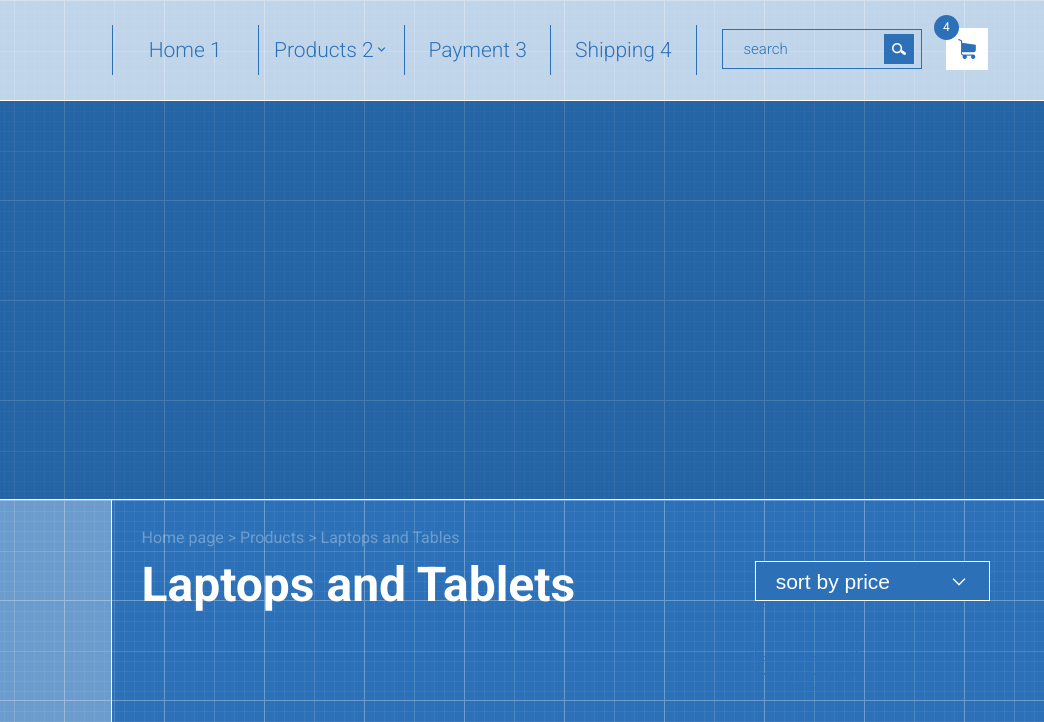
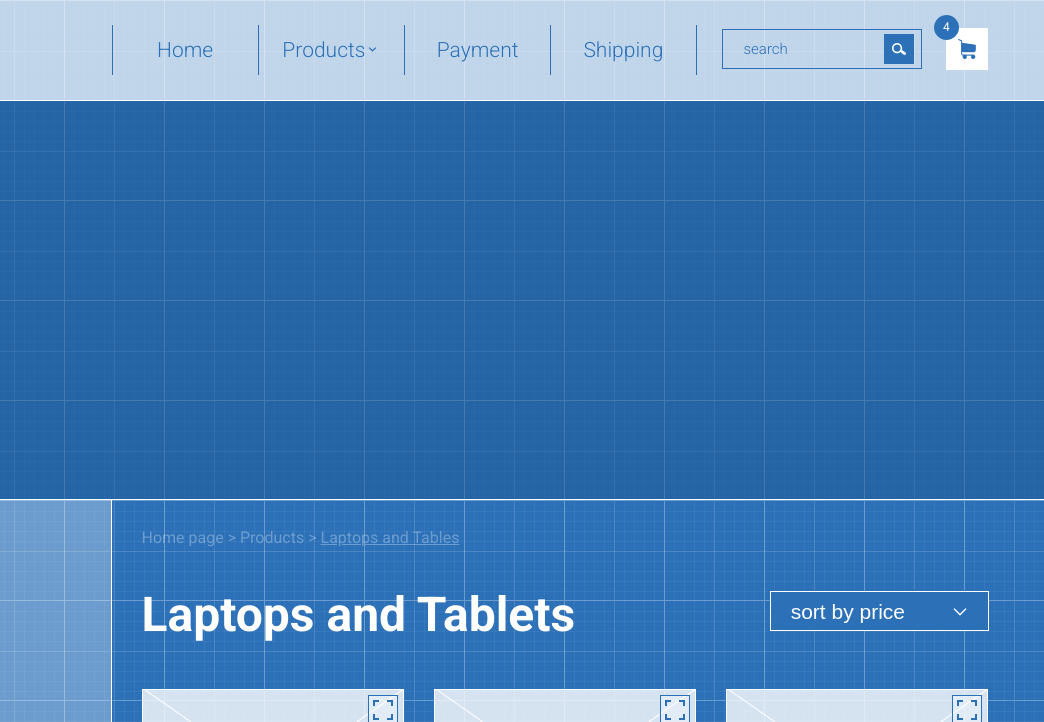
Before and after one commit to tweety18/tweety18.github.io, a plain HTML site: page index.html in a window 1280 px wide. Shown: the top 722 px of the page, 236-1280 px from the left. Drawn offline with Linux system fonts and the light colour scheme.

Commit message:
fixed markup of product block

```diff
--- a/index.html
+++ b/index.html
@@ -30,10 +30,10 @@
 					<nav>
 						<ul class="menu">
 							<li class="menu_item">
-								<a href="" class="item_link">Home 1</a>
+								<a href="" class="item_link">Home</a>
 							</li>
 							<li class="menu_item products">
-								<a href="" class="item_link">Products 2<svg class="arrow">
+								<a href="" class="item_link">Products<svg class="arrow">
 									<use xlink:href="#arrow"></use>
 								</svg></a>
 
@@ -51,10 +51,10 @@
 
 							</li>
 							<li class="menu_item">
-								<a href="" class="item_link">Payment 3</a>
+								<a href="" class="item_link">Payment</a>
 							</li>
 							<li class="menu_item">
-								<a href="" class="item_link">Shipping 4</a>
+								<a href="" class="item_link">Shipping</a>
 							</li>
 						</ul>
 					</nav>
@@ -93,14 +93,17 @@
 		<div class="container">
 			<div class="row">
 				<div class="col-md-3 device_type"></div>
+
 				<div class="col-md-9">
-					<div class="product_block">
+					<div class="brear_crumbs">
 						<ul class="branch_list">
 							<li class="branch_item"><a href="" class="branch_item_link">Home page</a> &gt;</li>
 							<li class="branch_item"><a href="" class="branch_item_link">Products</a> &gt;</li>
 							<li class="branch_item">Laptops and Tables</li>
 						</ul>
+					</div>
 
+					<div class="row">
 						<div class="col-md-9">
 							<h1 class="h1_text">Laptops and Tablets</h1>
 						</div>
@@ -114,15 +117,7 @@
 								</select>
 
 						</div>
-					</div> <!-- product_block -->
-
-						<div class="col-md-3">
-							<div>
-								<img src="images/1.png" alt="">
-							</div>
-						</div>
-						<div class="col-md-3"></div>
-						<div class="col-md-3"></div>
+					</div>
 
 				</div> <!-- col-md-9 -->
 
--- a/style.css
+++ b/style.css
@@ -218,7 +218,7 @@ body {
 	border-right: 1px solid #fff;
 }
 
-.product_block {
+.brear_crumbs {
 	padding: 30px;
 }
 
@@ -226,6 +226,11 @@ body {
 	display: inline-block;
 	color: rgba(255, 255, 255, 0.3);
 }
+
+.branch_item:last-child {
+	text-decoration: underline;
+}
+
 
 .branch_item_link {
 	text-decoration: none;
@@ -238,6 +243,8 @@ body {
 
 .h1_text {
 	margin-top: 15px;
+	margin-left: 30px;
+	margin-bottom: 20px;
 	color: #fff;
 	font-size: 48px;
 	font-weight: 700;
@@ -245,7 +252,8 @@ body {
 
 .sort_by {
 	margin-top: 15px;
-	width: 235px;
+	margin-bottom: 20px;
+	width: 219px;
 	height: 40px;
 	padding: 5px 20px;
 	background-color: #2c71b8;
```
